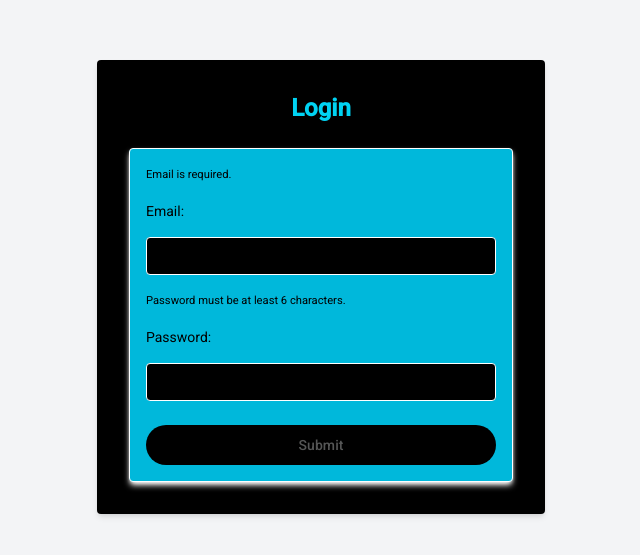
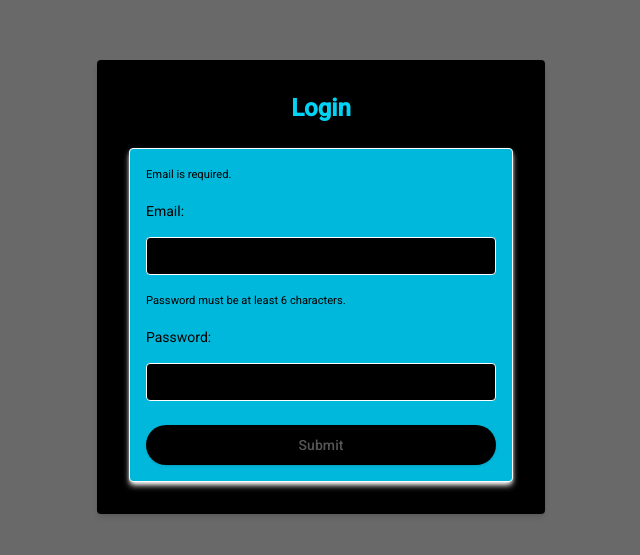
Before and after one commit to msgsummerpractice/raul_simon, an Angular app in the folder Angular/angular-app/: page /login in a window 1280 px wide. Shown: the part 113-668 px from the top of the page, without its empty margins (319-959 px from the left). Built offline with nearby package versions, Linux system fonts and the light colour scheme.

Commit message:
Implement styling for site

```diff
--- a/Angular/angular-app/src/app/home-component/home-component.css
+++ b/Angular/angular-app/src/app/home-component/home-component.css
@@ -0,0 +1,24 @@
+body {
+  color: #00ffff;
+  background-color: #696969;
+}
+
+h1,
+h2 {
+  font-size: 3rem;
+  color: #00ffff;
+}
+
+button {
+  color: #00ffff;
+  background-color: black;
+}
+
+.login-message {
+  font-size: 1rem;
+  display: flex;
+  justify-content: center;
+  align-items: center;
+  margin-top: 2rem;
+  padding: 3rem 6rem;
+}
--- a/Angular/angular-app/src/app/home-component/home-component.html
+++ b/Angular/angular-app/src/app/home-component/home-component.html
@@ -37,21 +37,19 @@
     </mat-toolbar>
   </header>
 
-  <h1 class="text-cyan-400 text-center text-3xl font-bold text-gray-900 p-2">Dog Gallery</h1>
-  <p class="text-cyan-400 text-sm text-center p-1 text-black-500">
-    This gallery showcases three dog breed cards
-  </p>
+  <h1 class="text-center text-3xl font-bold text-gray-900 p-2">Dog Gallery</h1>
+  <p class="text-sm text-center p-1 text-black-500">This gallery showcases three dog breed cards</p>
 
   <div class="max-w-6xl mx-auto p-6">
     <div class="grid grid-cols-1 gap-6 sm:grid-cols-2 lg:grid-cols-3 p-6">
       @for (image of dogImages(); track $index) {
-        <div class="bg-teal-400 rounded-lg shadow p-6 shadow-md">
+        <div class="bg-cyan-300 rounded-lg shadow p-6 shadow-md">
           <img [src]="image" alt="Dog" class="w-full h-64 object-cover rounded" />
           <p class="text-gray-600 text-sm mt-2">A very cute dog. {{ 'cute! ' | dogPipe: 3 }}</p>
         </div>
       }
     </div>
-    <button mat-raised-button color="primary" class="shadow-lg" (click)="loadDogImages()">
+    <button mat-button class="shadow hover:shadow-lg" (click)="loadDogImages()">
       Fetch Dog Images
     </button>
 
@@ -88,5 +86,5 @@
       />
     </div> -->
   </div>
-  <div *appAuth><p>I am logged in!</p></div>
+  <div class="login-message" *appAuth><p>I am logged in!</p></div>
 </body>
--- a/Angular/angular-app/src/app/home-component/home-component.ts
+++ b/Angular/angular-app/src/app/home-component/home-component.ts
@@ -23,6 +23,7 @@ import { DogPipe } from '../dog-pipe';
     DogPipe,
   ],
   templateUrl: './home-component.html',
+  styleUrl: './home-component.css',
 })
 export class HomeComponent {
   protected readonly title = signal('angular-app');
--- a/Angular/angular-app/src/app/log-in-component/log-in-component.css
+++ b/Angular/angular-app/src/app/log-in-component/log-in-component.css
@@ -0,0 +1,12 @@
+body {
+  color: #00ffff;
+  background-color: #696969;
+}
+
+small {
+  color: black;
+}
+
+button {
+  background-color: black;
+}
--- a/Angular/angular-app/src/app/log-in-component/log-in-component.html
+++ b/Angular/angular-app/src/app/log-in-component/log-in-component.html
@@ -1,4 +1,5 @@
-<div class="flex justify-center items-center min-h-screen bg-gray-100 p-4">
+<body>
+  <div class="flex justify-center items-center min-h-screen p-4">
     <div class="bg-black p-8 rounded shadow-md w-full max-w-md">
       <h2 class="text-cyan-400 text-2xl font-bold mb-6 text-center">Login</h2>
       <form
@@ -32,13 +33,13 @@
         <button
           mat-button
           color="primary"
-        style="background-color: black"
           type="submit"
           [disabled]="!loginFormGroup.valid"
-        class="w-full mt-2"
+          class="w-full mt-2 shadow hover:shadow-lg"
         >
           Submit
         </button>
       </form>
     </div>
   </div>
+</body>
--- a/Angular/angular-app/src/app/log-in-component/log-in-component.ts
+++ b/Angular/angular-app/src/app/log-in-component/log-in-component.ts
@@ -38,6 +38,7 @@ type LoginForm = {
   selector: 'app-log-in-component',
   imports: [ReactiveFormsModule, MatAnchor],
   templateUrl: './log-in-component.html',
+  styleUrl: './log-in-component.css',
 })
 export class LogInComponent {
   private readonly _formBuilder = inject(NonNullableFormBuilder);
--- a/Angular/angular-app/src/app/not-found-component/not-found-component.css
+++ b/Angular/angular-app/src/app/not-found-component/not-found-component.css
@@ -0,0 +1,36 @@
+body {
+  color: #00ffff;
+  background-color: #696969;
+  display: flex;
+  justify-content: center;
+  align-items: center;
+}
+
+h1 {
+  color: #00ffff;
+  text-align: center;
+  margin-bottom: 1rem;
+  font-size: 3rem;
+  padding: 3rem;
+}
+
+p {
+  color: #00ffff;
+  text-align: center;
+  font-size: 1.5rem;
+}
+
+button {
+  color: #00ffff;
+  background-color: black;
+  padding: 1rem 2rem;
+  align-items: center;
+  align-self: center;
+}
+
+.home-button {
+  display: flex;
+  justify-content: center;
+  margin-top: 2rem;
+  padding: 3rem 6rem;
+}
--- a/Angular/angular-app/src/app/not-found-component/not-found-component.html
+++ b/Angular/angular-app/src/app/not-found-component/not-found-component.html
@@ -1,5 +1,11 @@
-<div>
-  <h1>Page Not Found</h1>
-  <p>Looks like this page drifted into a black hole.</p>
-  <button mat-button (click)="goHome()">Go Home</button>
-</div>
+<body>
+  <div>
+    <div id="message">
+      <h1>Page Not Found</h1>
+      <p>Looks like this page drifted into a black hole.</p>
+    </div>
+    <div class="home-button">
+      <button mat-button (click)="goHome()">Go Home</button>
+    </div>
+  </div>
+</body>
```
Lines whose indentation alone changed are shown as unchanged.
